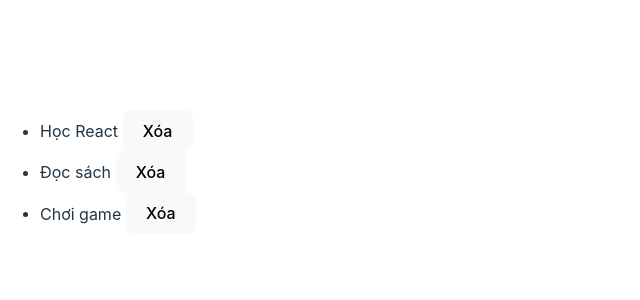
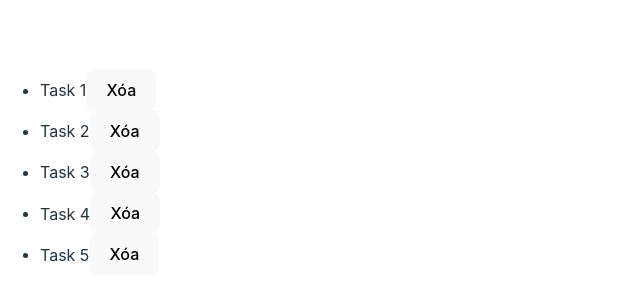
Before and after one commit to datlt2306/FPL-WEB209, a React (Vite) app in the folder SU24/: page / in a window 1280 px wide. Shown: the part 228-528 px from the top of the page, without its empty margins (0-640 px from the left). Built offline with nearby package versions, Linux system fonts and the light colour scheme; data requests are answered from the project's data file.

Commit message:
Buổi 2 - WD18335

```diff
--- /dev/null
+++ b/SU24/db.json
@@ -0,0 +1,9 @@
+{
+    "todos": [
+        { "id": 1, "title": "Task 1", "completed": false },
+        { "id": 2, "title": "Task 2", "completed": true },
+        { "id": 3, "title": "Task 3", "completed": false },
+        { "id": 4, "title": "Task 4", "completed": true },
+        { "id": 5, "title": "Task 5", "completed": false }
+    ]
+}
--- a/SU24/package.json
+++ b/SU24/package.json
@@ -4,6 +4,7 @@
     "version": "0.0.0",
     "type": "module",
     "scripts": {
+        "server": "json-server --watch db.json",
         "dev": "vite",
         "build": "tsc -b && vite build",
         "lint": "eslint . --ext ts,tsx --report-unused-disable-directives --max-warnings 0",
--- a/SU24/src/App.tsx
+++ b/SU24/src/App.tsx
@@ -1,18 +1,20 @@
-import React, { useState } from "react";
+import React, { useEffect, useState } from "react";
+import { ITodo } from "./interfaces/ITodo";
 
 const App = () => {
-    const [todos, setTodos] = useState([
-        { id: 1, title: "Học React", completed: false }, // todo
-        { id: 2, title: "Đọc sách", completed: false }, // todo
-        { id: 3, title: "Chơi game", completed: false }, //todo
-    ]);
+    const [todos, setTodos] = useState<ITodo[]>([]);
+    useEffect(function () {
+        fetch(`http://localhost:3000/todos`)
+            .then((response) => response.json())
+            .then((data) => setTodos(data));
+    }, []);
     return (
         <div>
             <ul>
                 {todos.map((todo, index) => {
                     return (
                         <li key={index}>
-                            {todo.title}{" "}
+                            {todo.title}
                             <button
                                 onClick={() =>
                                     window.confirm("are you sure??") &&
--- /dev/null
+++ b/SU24/src/interfaces/ITodo.ts
@@ -0,0 +1,5 @@
+export interface ITodo {
+    id: number | string;
+    title: string;
+    completed: boolean
+}
--- a/SU24/src/main.tsx
+++ b/SU24/src/main.tsx
@@ -1,10 +1,6 @@
-import React from 'react'
-import ReactDOM from 'react-dom/client'
-import App from './App.tsx'
-import './index.css'
+import React from "react";
+import ReactDOM from "react-dom/client";
+import App from "./App.tsx";
+import "./index.css";
 
-ReactDOM.createRoot(document.getElementById('root')!).render(
-  <React.StrictMode>
-    <App />
-  </React.StrictMode>,
-)
+ReactDOM.createRoot(document.getElementById("root")!).render(<App />);
```
Lines whose indentation alone changed are shown as unchanged.
